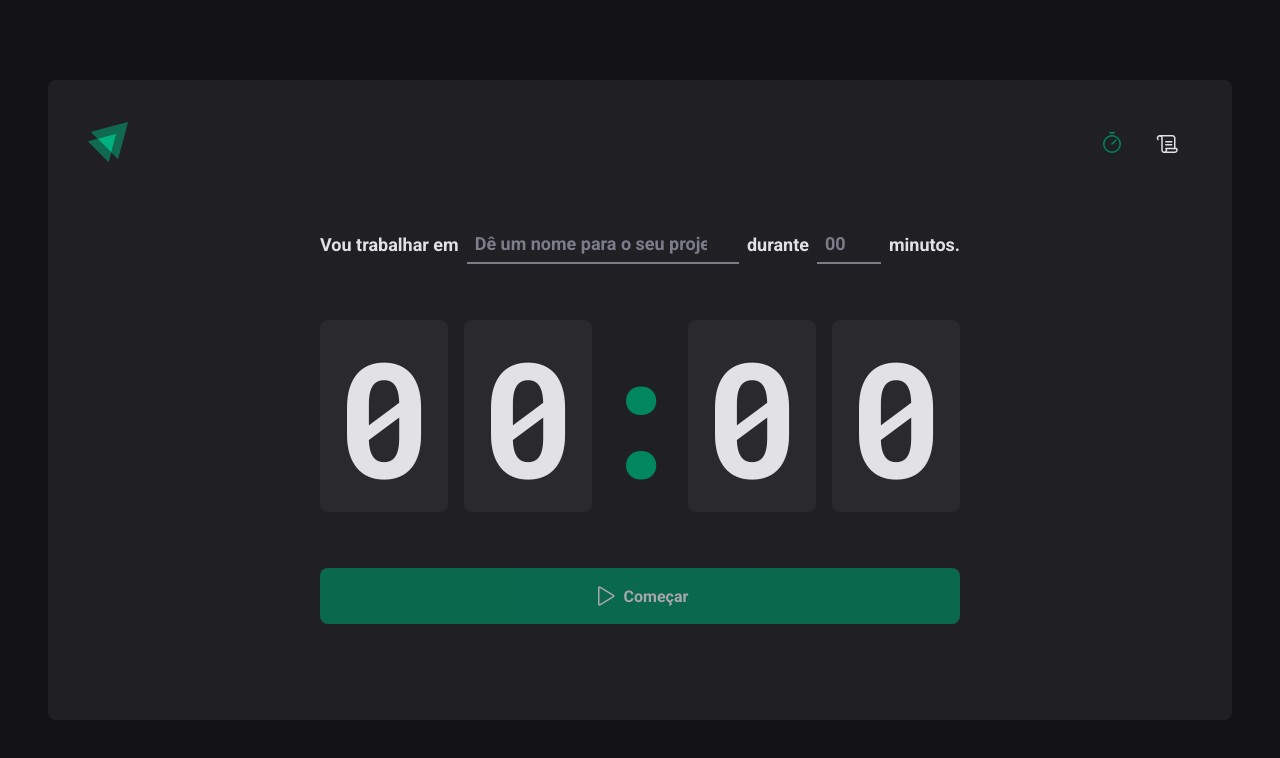
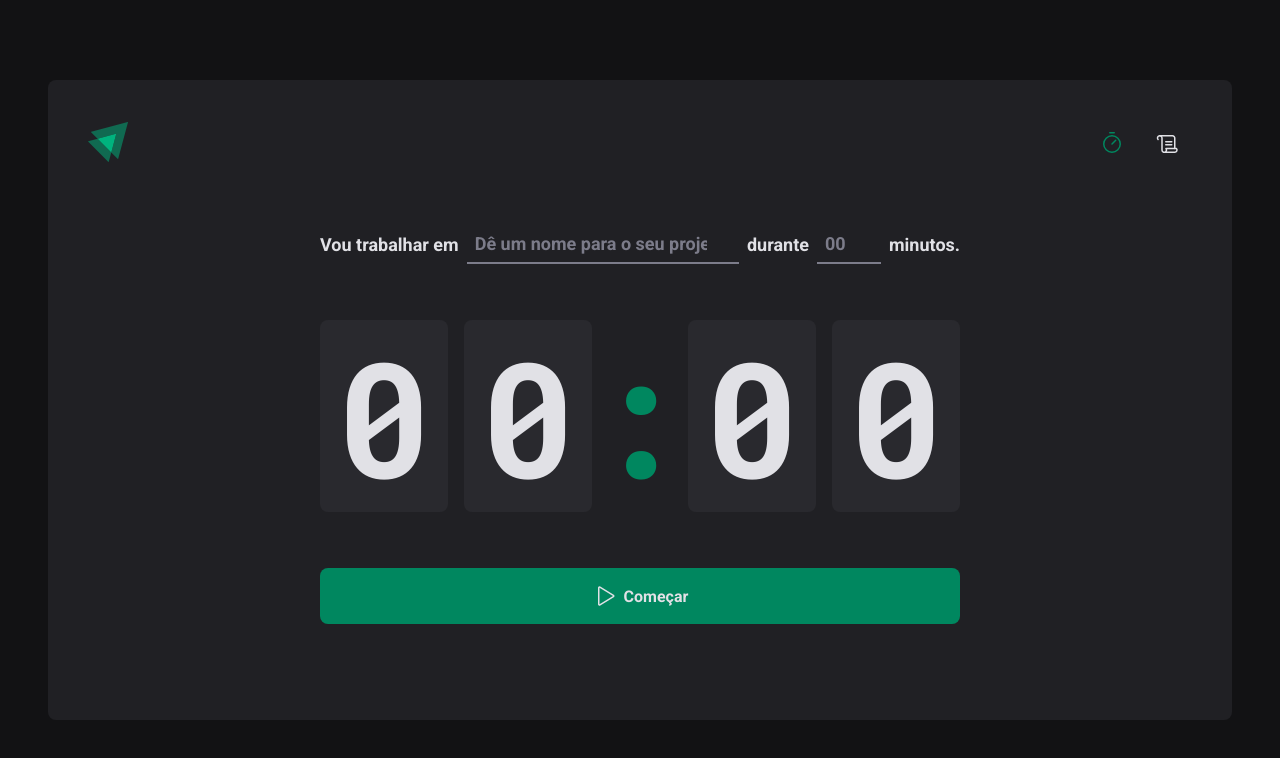
Before and after one commit to glauberbandeira/pomodoro-ignite, a React (Vite) app: page / in a window 1280 px wide. Shown: the top 758 px of the page. Built offline with nearby package versions, Linux system fonts and the light colour scheme.

Commit message:
React Hook Form

```diff
--- a/package.json
+++ b/package.json
@@ -13,6 +13,7 @@
     "phosphor-react": "^1.4.1",
     "react": "^18.2.0",
     "react-dom": "^18.2.0",
+    "react-hook-form": "^7.43.9",
     "react-router-dom": "^6.10.0",
     "styled-components": "^5.3.9"
   },
--- a/src/pages/Home/index.tsx
+++ b/src/pages/Home/index.tsx
@@ -1,4 +1,5 @@
 import { Play } from 'phosphor-react';
+import { useForm } from 'react-hook-form'
 
 import {
   CountdownContainer,
@@ -11,15 +12,25 @@
 } from './styles';
 
 export function Home() {
+  const { register, handleSubmit, watch } = useForm()
+
+  function handleCreatNewCycle(data) {
+    console.log(data)
+  }
+
+  const task = watch('task')
+  const isSubmitDisabled = !task;
+
   return (
     <HomeContainer>
-      <form>
+      <form onSubmit={handleSubmit(handleCreatNewCycle)} action=''>
         <FormContainer>
           <label htmlFor="task">Vou trabalhar em</label>
           <TaskInput
             id="task"
             list="task-suggestion"
             placeholder="Dê um nome para o seu projeto"
+            {...register('task')}
           />
 
           <datalist id="task-suggestion">
@@ -38,6 +49,7 @@
             step={5}
             min={5}
             max={60}
+            {...register('minutesAmount', { valueAsNumber: true })}
           />
 
           <span>minutos.</span>
@@ -51,7 +63,7 @@
           <span>0</span>
         </CountdownContainer>
 
-        <StartCountdownButton disabled type="submit">
+        <StartCountdownButton disabled={!isSubmitDisabled} type="submit">
           <Play size={24} />
           Começar
         </StartCountdownButton>
```
Also changed, not shown: 1 other file (tests, documents, lock files or other folders).
